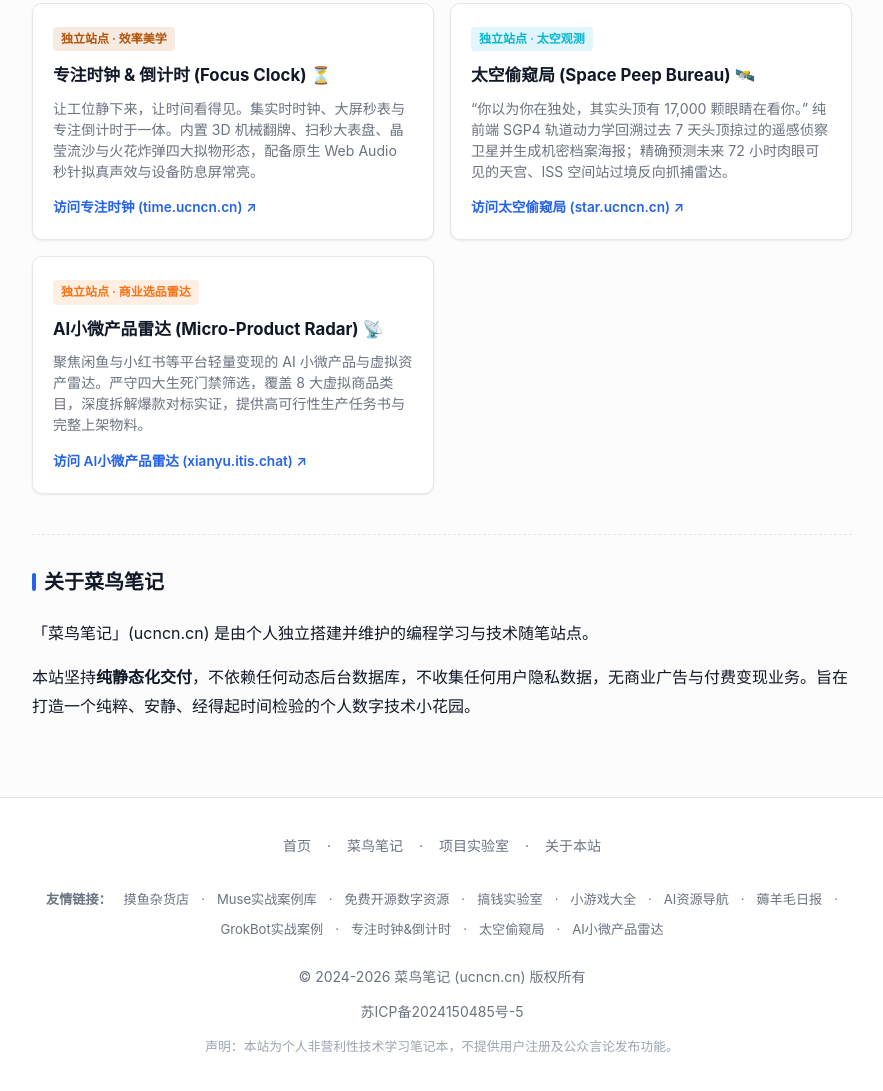
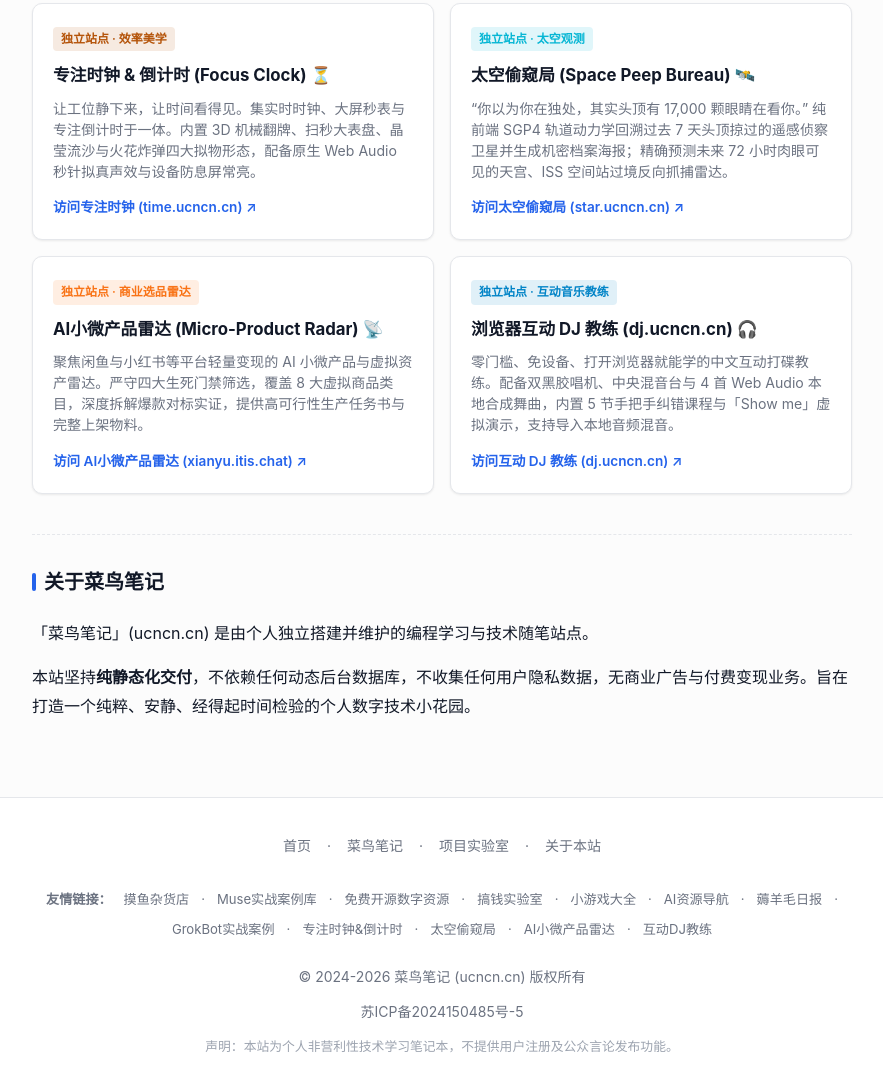
Before and after one commit to ai717/ucncn, a browser extension: page index.html in a window 1280 px wide. Shown: the part 3112-4203 px from the top of the page, without its empty margins (198-1081 px from the left). Drawn offline with Linux system fonts and the light colour scheme.

Commit message:
feat: mount dj.ucncn.cn in lab cards and register Mode A isolation

```diff
--- a/index.html
+++ b/index.html
@@ -727,6 +727,20 @@
               访问 AI小微产品雷达 (xianyu.itis.chat) &#8599;
             </a>
           </div>
+
+          <!-- 16. 浏览器互动 DJ 教练 (Backspin 中文版) 项目卡片 (独立站点 dj.ucncn.cn) -->
+          <div class="project-card">
+            <div>
+              <span class="project-badge" style="color:#0284c7; background:rgba(2, 132, 199, 0.12);">独立站点 · 互动音乐教练</span>
+              <h3 class="project-title">浏览器互动 DJ 教练 (dj.ucncn.cn) 🎧</h3>
+              <p class="project-desc">
+                零门槛、免设备、打开浏览器就能学的中文互动打碟教练。配备双黑胶唱机、中央混音台与 4 首 Web Audio 本地合成舞曲，内置 5 节手把手纠错课程与「Show me」虚拟演示，支持导入本地音频混音。
+              </p>
+            </div>
+            <a href="https://dj.ucncn.cn/" target="_blank" rel="noopener noreferrer" class="project-link-btn">
+              访问互动 DJ 教练 (dj.ucncn.cn) &#8599;
+            </a>
+          </div>
         </div>
       </section>
 
@@ -783,6 +797,8 @@
         <a href="https://star.ucncn.cn/" target="_blank" rel="noopener" style="color:inherit; text-decoration:none;">太空偷窥局</a>
         <span>·</span>
         <a href="https://xianyu.itis.chat/" target="_blank" rel="noopener" style="color:inherit; text-decoration:none;">AI小微产品雷达</a>
+        <span>·</span>
+        <a href="https://dj.ucncn.cn/" target="_blank" rel="noopener" style="color:inherit; text-decoration:none;">互动DJ教练</a>
       </div>
       <div>
         &copy; 2024-2026 菜鸟笔记 (ucncn.cn) 版权所有
```
Also changed, not shown: 2 other files.
